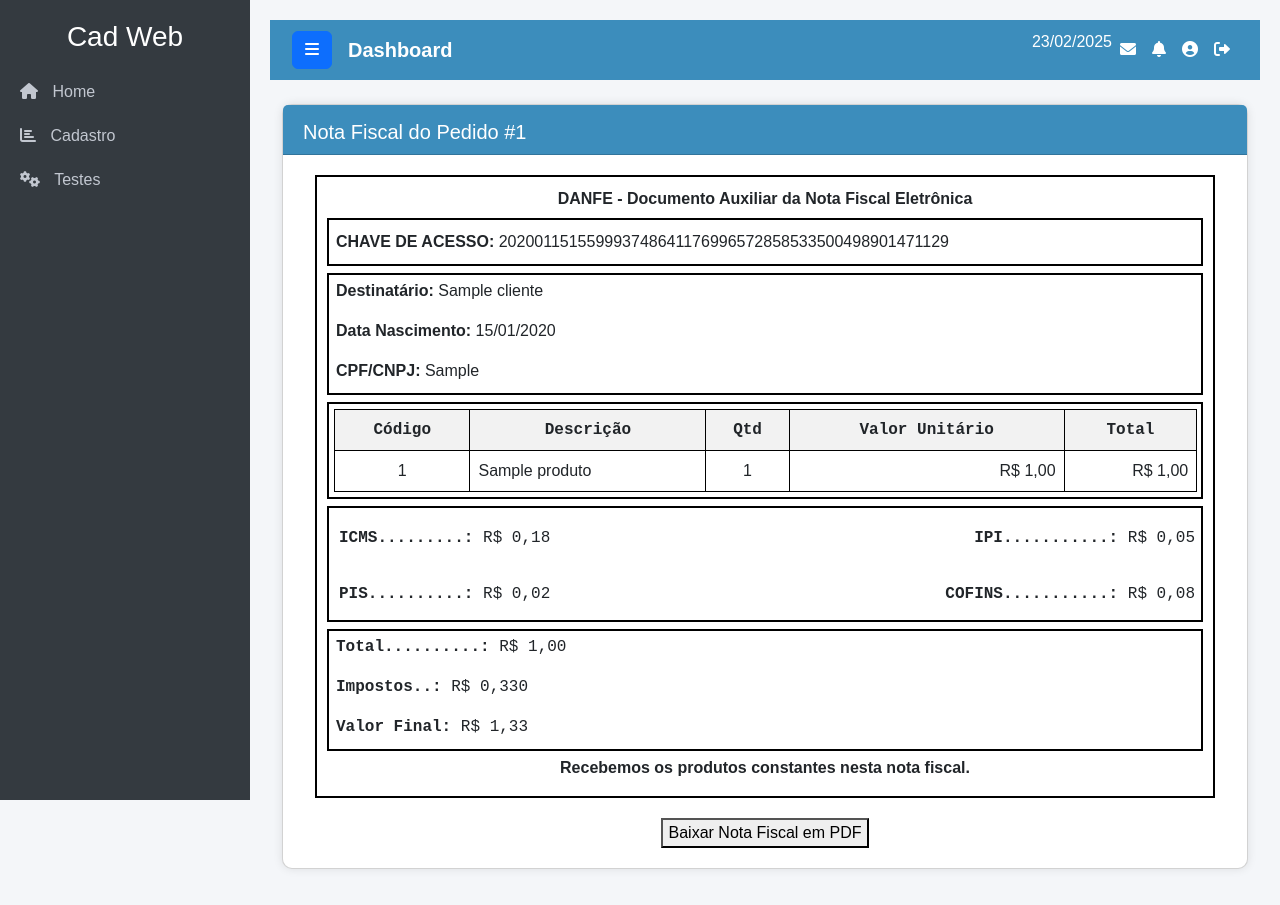
After one commit to Rosepereira/CADWEB-I, a Django app: page /nota_fiscal/1/ in a window 1280 px wide. The commit adds this page. Run offline with Django 4.2, Linux system fonts and the light colour scheme; a user stored in the database is signed in; tables that the repository leaves empty hold one stand-in row (values such as "Sample post"); some libraries are stand-ins or nearby versions.

Commit message:
nota fiscal

```diff
--- a/home/urls.py
+++ b/home/urls.py
@@ -37,4 +37,6 @@ urlpatterns = [
     path('remover_item_pedido/<int:id>/', views.remover_item_pedido, name='remover_item_pedido'),
     path('form_pagamento/<int:id>/', views.form_pagamento, name='form_pagamento'),
     path('remover_pagamento/<int:id>/', views.remover_pagamento, name='remover_pagamento'),
+    path('editar_pagamento/<int:id>/', views.editar_pagamento, name='editar_pagamento'),
+    path('nota_fiscal/<int:pedido_id>/', views.nota_fiscal, name='nota_fiscal'),
 ]
--- a/home/views.py
+++ b/home/views.py
@@ -7,6 +7,7 @@ from datetime import date
 from django.http import JsonResponse
 from django.apps import apps
 from django.contrib.auth.decorators import login_required
+from django.contrib.auth import logout
 
 #from .models import Categoria
 @login_required
@@ -456,6 +457,37 @@ def form_pagamento(request,id):
     return render(request, 'pedido/pagamento.html',contexto)
 
 @login_required
+def editar_pagamento(request, id):
+    try:
+        pagamento = Pagamento.objects.get(pk=id)
+        pedido = pagamento.pedido
+        quantidade_anterior_paga = pagamento.valor  # Armazena a quantidade anterior
+    except:
+        messages.error(request, 'Registro não encontrado')
+        return redirect('form_pagamento', id=pagamento.pedido.id)
+
+    if (request.method == 'POST'):
+        form = PagamentoForm(request.POST, instance=pagamento)
+        if form.is_valid():
+            pagamento_atual = pedido.total
+            print(f'soma: {pagamento_atual}')
+
+            pagamento_atual = pagamento_atual - pagamento.valor
+
+            print(f'Final: {pagamento_atual}')
+            form.save()
+            messages.success(request, "Pagamento atualizado com sucesso!")
+            return redirect('form_pagamento', id=pedido.id)
+            # return render(request, 'produto/lista.html', {'listaProduto':listaProduto,})
+        else:
+            messages.success(request, "Pagamento atualizado com sucesso!")
+
+    else:
+        form = PagamentoForm(instance=pagamento)
+
+    return render(request, 'pedido/pagamento.html', {'form':form, 'pedido':pedido})
+
+@login_required
 def remover_pagamento(request, id):
     try:
         pagamento = Pagamento.objects.get(pk=id)
@@ -467,3 +499,14 @@ def remover_pagamento(request, id):
         return redirect('form_pagamento', id=pagamento_id)
 
     return redirect('form_pagamento', id=pagamento_id)
+
+@login_required(login_url='login')
+def logout_view(request):
+    logout(request)
+    return redirect('login')
+
+@login_required
+def nota_fiscal(request, pedido_id):  # Nome do parâmetro deve bater com a URL
+    pedido = get_object_or_404(Pedido, id=pedido_id)  # Busca o pedido ou retorna 404
+    Item_pedido = pedido.itempedido_set.all()  # Pega todos os itens do pedido
+    return render(request, 'pedido/notaFiscal.html', {'pedido': pedido, 'itens':Item_pedido})
--- a/templates/base.html
+++ b/templates/base.html
@@ -48,6 +48,9 @@
                         </li>
                         <li class="nav-item">
                             <a class="nav-link" href="#"><i class="fas fa-user-circle"></i></a>
+                        </li>
+                        <li class="nav-item">
+                            <a class="nav-link" href="{% url 'logout' %}"><i class="fa-solid fa-right-from-bracket"></i></a>
                         </li>
                     </ul>
                 </div>
--- a/templates/pedido/detalhes.html
+++ b/templates/pedido/detalhes.html
@@ -24,6 +24,7 @@
         {{ form.as_p }}
         <button type="submit" class="btn btn-primary btn-sm">Salvar Produto</button>
         <button type="button" onclick="location.href='{% url 'form_pagamento' pedido.id %}'" class="btn btn-primary btn-sm">Registrar Pagamento</button>
+        <button type="button" class="btn btn-info btn-sm" onclick="location.href='{% url 'nota_fiscal' pedido.id%}'">Nota Fiscal</button>
     </form>
 
     <hr>
--- /dev/null
+++ b/templates/pedido/notaFiscal.html
@@ -0,0 +1,197 @@
+{% extends 'base.html' %}
+
+{% block titulo_conteudo %} Nota Fiscal do Pedido #{{pedido.id}} {% endblock titulo_conteudo %}
+
+{% block conteudo %}
+
+<!DOCTYPE html>
+<html lang="pt-BR">
+<head>
+    <meta charset="UTF-8">
+    <meta name="viewport" content="width=device-width, initial-scale=1.0">
+    <title>Nota Fiscal -- numero</title>
+    <style>
+        table {
+            width: 80%;
+            border-collapse: collapse;
+            margin-bottom: 20px;
+        }
+        th, td {
+            border: 1px solid #000;
+            padding: 8px;
+            text-align: left;
+        }
+        th {
+            background-color: #f2f2f2;
+        }
+        .total {
+            font-weight: bold;
+        }
+        .bordered {
+            border: 2px solid #000;
+            padding: 10px;
+            margin-bottom: 20px;
+        }
+        .title_nf {
+            flex-direction: column;
+            text-align: center;
+        }
+        .bordered-border{
+            border: 2px solid black;
+            margin-top: 7px;
+
+        }
+        .info-key{
+            padding-top:10px;
+            padding-right:2px;
+            padding-left:7px;
+            padding-bottom:10px;
+        }
+        .info-destinario{
+            padding-right:2px;
+            padding-left:7px;
+
+            margin-top: 4px;
+            margin-bottom: -6px;
+        }
+        .info-table{
+            width: 99%;
+            margin: 5px;
+            justify-content: center;
+            border: 7px solid solid;
+
+        }
+        .info-table th{
+            border: 1px solid black
+        }
+        .bordered-info{
+            margin-top: 7px;
+            flex-direction: row;
+
+        }
+        .info-table-imposto{
+            border: none;
+            width: 100%;
+            margin-top:10px;
+            margin-bottom:-10px;
+            margin-left:2px;
+
+        }
+        .info-table-imposto td,th{
+            border: none;
+            font-family: 'Courier New', Courier, monospace;
+        }
+        .info-final{
+            text-align: center;
+            margin-top: 5px;
+            margin-bottom: -10px;
+        }
+        .button-pdf{
+            display: flex;
+            justify-content: center;
+        }
+
+
+    </style>
+</head>
+<body>
+
+    <div class="container">
+
+        <div class="bordered">
+            <div class="title_nf"><strong>DANFE - Documento Auxiliar da Nota Fiscal Eletrônica</strong></div>
+
+            <div class="bordered-border">
+                <div class="info-key"><strong>CHAVE DE ACESSO: </strong>{{pedido.chave_acesso}}</div>
+            </div>
+
+            <div class="bordered-border">
+                <div class="info-destinario">
+                    <p><strong>Destinatário:</strong> {{ pedido.cliente.nome }}</p>
+                    <p><strong>Data Nascimento:</strong> {{ pedido.cliente.datanascimento}}</p>
+                    <p><strong>CPF/CNPJ:</strong> {{pedido.cliente.cpf}} </p>
+                </div>
+            </div>
+
+            <div class="bordered-border">
+                <table class="info-table">
+                    <thead>
+                        <tr>
+                            <th style="text-align: center; vertical-align: middle;">Código</th>
+                            <th style="text-align: center; vertical-align: middle;">Descrição</th>
+                            <th style="text-align: center; vertical-align: middle;">Qtd</th>
+                            <th style="text-align: center; vertical-align: middle;">Valor Unitário</th>
+                            <th style="text-align: center; vertical-align: middle;">Total</th>
+                        </tr>
+                    </thead>
+                    <tbody>
+                        {% for item in itens %}
+                        <tr>
+                            <td style="text-align: center; vertical-align: middle;">{{ item.produto.id }}</td>
+                            <td>{{ item.produto.nome }}</td>
+                            <td style="text-align: center; vertical-align: middle;">{{ item.qtde }}</td>
+                            <td style="text-align: right; vertical-align: middle;">R$ {{ item.produto.preco }}</td>
+                            <td style="text-align: right; vertical-align: middle;">R$ {{ item.calculoTotal }}</td>
+                        </tr>
+                        {% endfor %}
+                    </tbody>
+                </table>
+            </div>
+
+            <div class="bordered-border">
+                <table class="info-table-imposto">
+                    <tbody>
+                        <tr>
+                            <td><p><strong>ICMS.........:</strong> R$ {{pedido.calculoICMS}}</p></td>
+                            <td style="text-align: right;"><p><strong>IPI...........:</strong> R$ {{pedido.calculoIPI}}</p></td>
+                        </tr>
+
+                        <tr>
+                            <td><p><strong>PIS..........:</strong> R$ {{pedido.calculoPIS}}</p></td>
+                            <td style="text-align: right;"><p><strong>COFINS...........:</strong> R$ {{pedido.calculoCONFINS}}</p></td>
+                        </tr>
+                    </tbody>
+                </table>
+            </div>
+
+            <div class="bordered-border">
+                <div class="info-destinario">
+                    <p style="font-family: 'Courier New', Courier, monospace;"><strong>Total..........:</strong> R$ {{pedido.total}}</p>
+                    <p style="font-family: 'Courier New', Courier, monospace;"><strong>Impostos..:</strong> R$ {{pedido.total_impostos}}</p>
+                    <p style="font-family: 'Courier New', Courier, monospace;"><strong>Valor Final:</strong> R$ {{pedido.valor_final}}</p>
+                </div>
+            </div>
+
+            <div class="info-final"><p><strong>Recebemos os produtos constantes nesta nota fiscal.</strong></p></div>
+        </div>
+    </div>
+
+        <div class="button-pdf">
+            <button onclick="gerarPDF()">Baixar Nota Fiscal em PDF</button>
+        </div>
+
+
+    <script src="https://cdnjs.cloudflare.com/ajax/libs/html2canvas/1.4.1/html2canvas.min.js"></script>
+    <script src="https://cdnjs.cloudflare.com/ajax/libs/jspdf/2.5.1/jspdf.umd.min.js"></script>
+
+    <script>
+        function gerarPDF() {
+            const { jsPDF } = window.jspdf;
+
+            html2canvas(document.querySelector('.container')).then(canvas => {
+                const imgData = canvas.toDataURL('image/png');
+                const doc = new jsPDF('p', 'mm', 'a4');
+
+                doc.addImage(imgData, 'PNG', 10, 10, 190, 0);
+                doc.save('NotaFiscal.pdf');
+            });
+        }
+    </script>
+
+
+
+</body>
+</html>
+
+
+{% endblock conteudo %}
--- a/templates/pedido/pagamento.html
+++ b/templates/pedido/pagamento.html
@@ -54,8 +54,8 @@
 
 
       <td>
-        <a href="" class="btn btn-warning btn-sm">Editar</a>
-        <a href="" class="btn btn-danger btn-sm"
+        <a onclick="location.href='{% url 'editar_pagamento' pagamento.id %}'" class="btn btn-warning btn-sm">Editar</a>
+        <a href="{% url 'remover_pagamento' pagamento.id %}" class="btn btn-danger btn-sm"
         onclick="return confirm('Tem certeza que deseja remover este registro?');">Excluir</a>
       </td>
     </tr>
```
Also changed, not shown: home/models.py (+60 -0 lines), templates/pedido/lista.html (+3 -6 lines).
